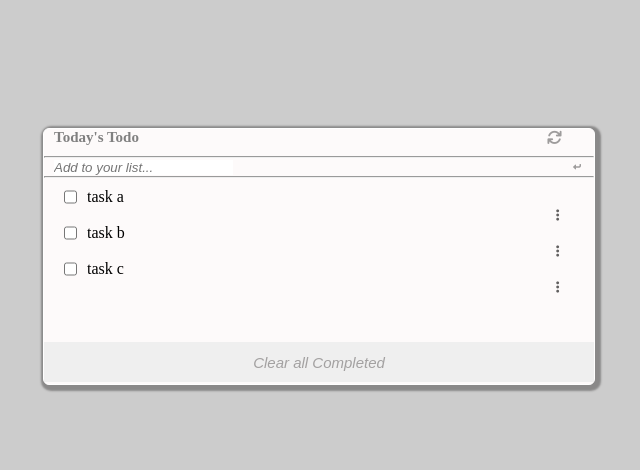
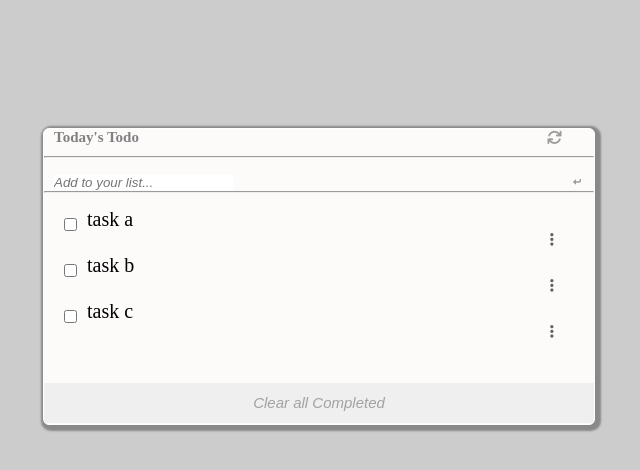
Before and after one commit to AleWaweru/TODO-LIST, a website built with webpack: page src/index.html in a window 1280 px wide. Shown: the whole page, without its empty margins (213-853 px from the left). Built offline with nearby package versions, Linux system fonts and the light colour scheme.

Commit message:
made changes on css file

```diff
--- a/modules/addlist.js
+++ b/modules/addlist.js
@@ -11,7 +11,7 @@ export default class ContentList {
       const listItem = document.createElement('div');
       listItem.className = 'to-do-list-item';
       listItem.innerHTML = `<li>
-  <input type="checkbox" class ="input-item" id="${task.index}" name="${task.description}" value="${task.description}"> ${task.description}
+   <input type="checkbox" class ="to-do-list" id="${task.index}" name="${task.description}" value="${task.description}"> ${task.description}
   </li>
   `;
       const optionBtn = document.createElement('button');
--- a/src/style.css
+++ b/src/style.css
@@ -18,6 +18,10 @@ h1 {
   align-items: center;
   margin-left: 10px;
   margin-bottom: 10px;
+}
+
+hr {
+  margin-bottom: 15px;
 }
 
 .fa-arrows-rotate {
@@ -44,7 +48,7 @@ input {
 
 .to-do-clear {
   border: none;
-  margin-top: 2.9rem;
+  margin-top: 2.6rem;
   height: 40px;
   width: 100%;
   font-style: italic;
@@ -58,10 +62,11 @@ input {
   width: 550px;
   margin-left: 20%;
   margin-top: 10%;
-  align-items: center;
+
+  /* align-items: center; */
   justify-content: center;
   border: 1px solid #fff;
-  height: 255px;
+  height: 295px;
   border-radius: 6px;
   box-shadow: 2px 2px 2px 4px rgb(138, 137, 137);
 }
@@ -69,34 +74,42 @@ input {
 .to-do-list li {
   list-style: none;
   display: flex;
-  gap: 10px;
+  margin-top: 2px;
+  font-size: 20px;
 }
 
-.open-dot {
+/* .open-dot {
   margin-left: 22rem;
   align-items: center;
   margin-top: 15px;
   font-size: 15px;
   color: rgb(158, 156, 156);
-}
+} */
 
-.checked {
-  text-decoration: line-through;
+.to-do-list-item li {
+  align-items: center;
+  margin-top: 5px;
 }
 
 .option-btn {
-  margin-left: 32rem;
+  margin-left: 31rem;
   background: none;
   border: none;
   color: rgb(97, 95, 95);
+  padding-top: -50px;
+  font-size: 15px;
 }
 
 .input-item {
+  margin-bottom: -37px;
   margin-left: 20px;
 }
 
 .to-do-list {
   margin-top: 10px;
+  margin-right: 10px;
+  margin-left: 10px;
+  justify-content: center;
 }
 
 @media screen and (max-width: 375px) {
```
Also changed, not shown: dist/main.bundle.js.
